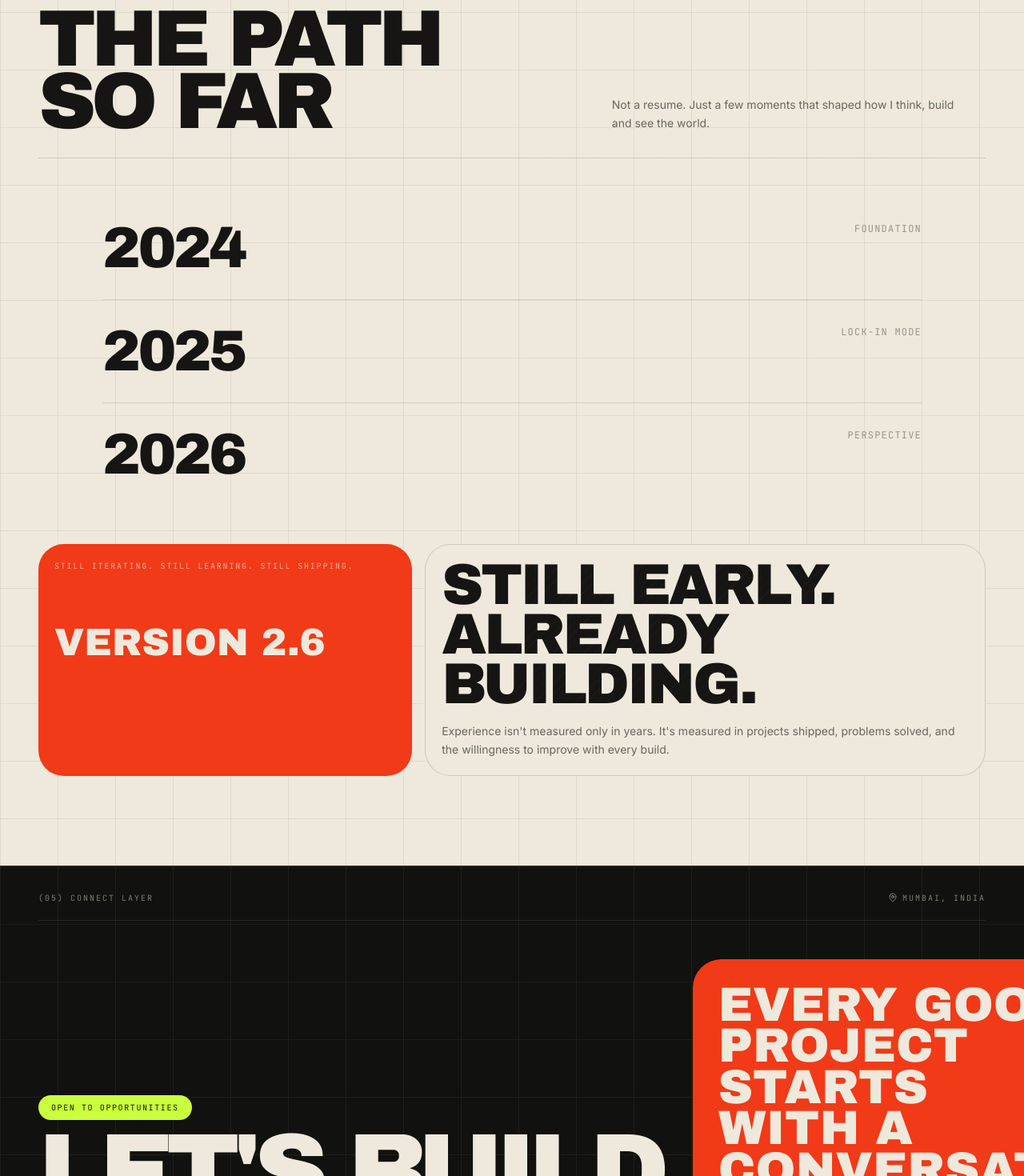
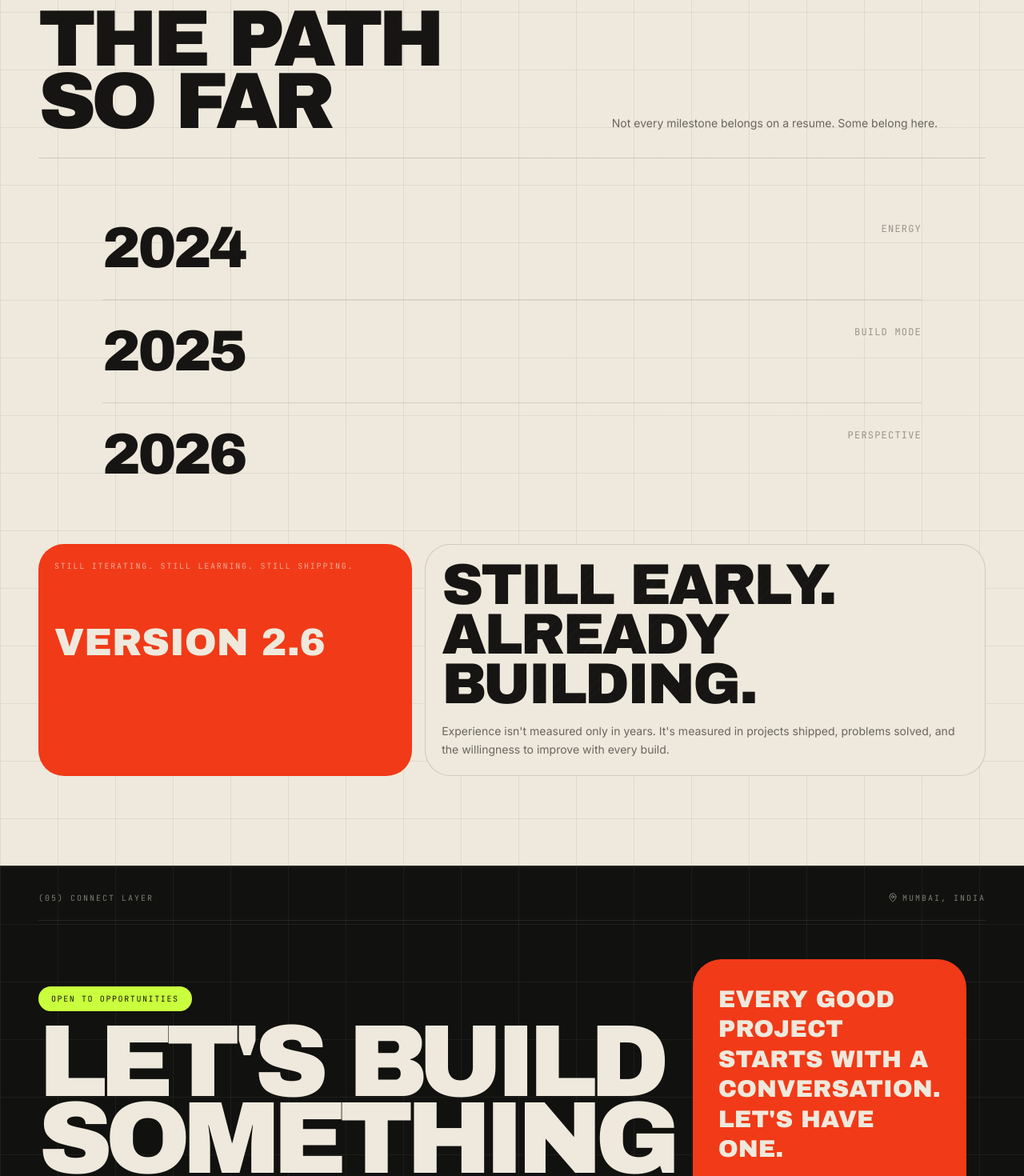
Before and after one commit to harsh4k/portfolio, a React (Vite) app: page / in a window 1280 px wide. Shown: the part 4960-6430 px from the top of the page at 80% size. Built offline with nearby package versions, Linux system fonts and the light colour scheme.

Commit message:
fix orange card size, rewrite timeline as personality moments

```diff
--- a/src/components/Contact.tsx
+++ b/src/components/Contact.tsx
@@ -63,8 +63,8 @@ export default function Contact() {
           </div>
 
           <div className="rounded-[36px] bg-[#F13A18] p-5 text-[#EEE9DC] md:p-8">
-            <p className="font-display text-4xl uppercase leading-[0.86] md:text-6xl">
-              Every good project starts<br />with a conversation.<br />Let's have one.
+            <p className="font-display text-2xl uppercase leading-tight md:text-3xl">
+              Every good project starts with a conversation. Let's have one.
             </p>
             <button
               onClick={() => {
--- a/src/components/Journey.tsx
+++ b/src/components/Journey.tsx
@@ -47,7 +47,7 @@ export default function Journey() {
             </h2>
           </div>
           <p className="max-w-md text-sm leading-relaxed text-[#161513]/62">
-            Not a resume. Just a few moments that shaped how I think, build and see the world.
+            Not every milestone belongs on a resume. Some belong here.
           </p>
         </div>
 
--- a/src/data.ts
+++ b/src/data.ts
@@ -36,17 +36,17 @@ export const PROJECTS: Project[] = [
 export const TIMELINE: TimelineItem[] = [
   {
     year: "2024",
-    title: "FOUNDATION",
-    description: "The year curiosity became a habit. Learning, experimenting, breaking things—and remembering to have fun along the way."
+    title: "ENERGY",
+    description: "Still figuring things out. Still smiling anyway."
   },
   {
     year: "2025",
-    title: "LOCK-IN MODE",
-    description: "Hackathons, long nights, debugging with friends and learning under pressure. Probably where I grew the fastest."
+    title: "BUILD MODE",
+    description: "This was the year ideas finally became things I could actually ship."
   },
   {
     year: "2026",
     title: "PERSPECTIVE",
-    description: "The mountains remind me to slow down. The best ideas usually come after stepping away from the screen."
+    description: "Some answers don't appear behind a monitor."
   }
 ];
```
